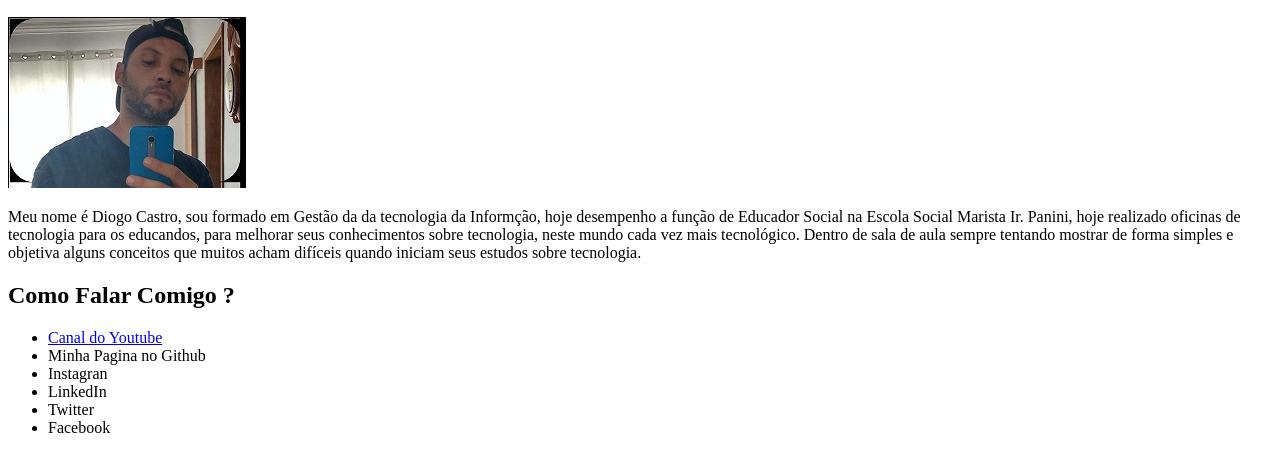
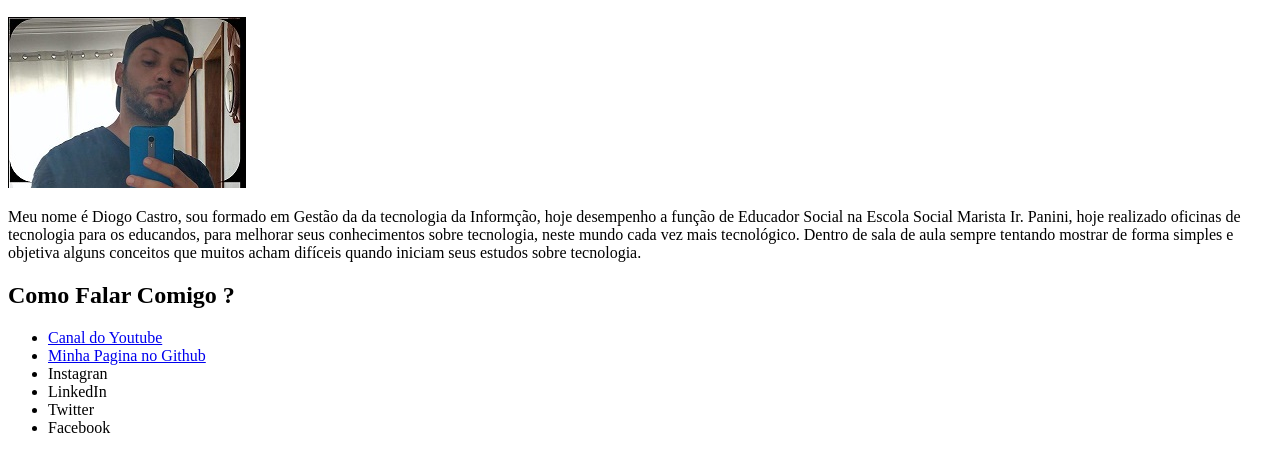
Before and after one commit to Diogo-Castro/diogo-castro.github.io, a plain HTML site: page index.html in a window 1280 px wide. Shown: the part 110-582 px from the top of the page. Drawn offline with Linux system fonts and the light colour scheme.

Commit message:
correção link do git

```diff
--- a/index.html
+++ b/index.html
@@ -18,7 +18,7 @@
     <h2>Como Falar Comigo ?</h2>
     <ul>
         <li><a href="https://www.youtube.com/dcastro180" target="_blank" rel="external">Canal do Youtube</a></li>
-        <li><a href="https://diogo-castro.github.io/" target="_blank" rel="external"></a>Minha Pagina no Github</li>
+        <li><a href="https://diogo-castro.github.io/" target="_blank" rel="external">Minha Pagina no Github</a></li>
         <li>Instagran</li>
         <li>LinkedIn</li>
         <li>Twitter</li>
```
